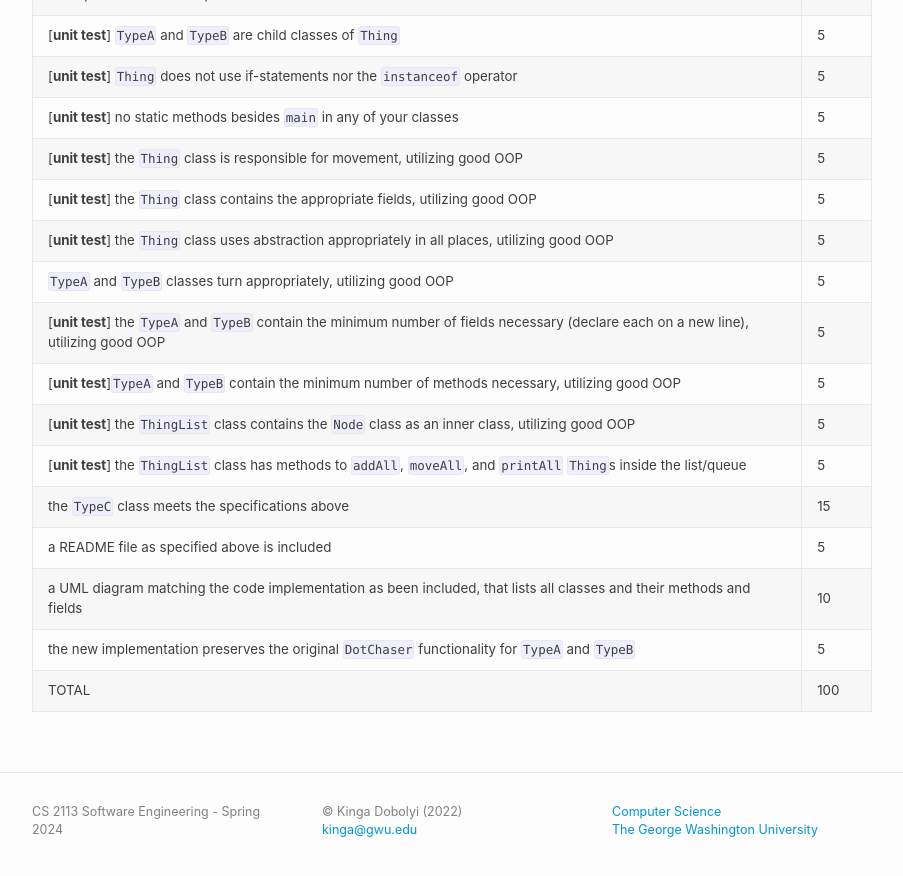
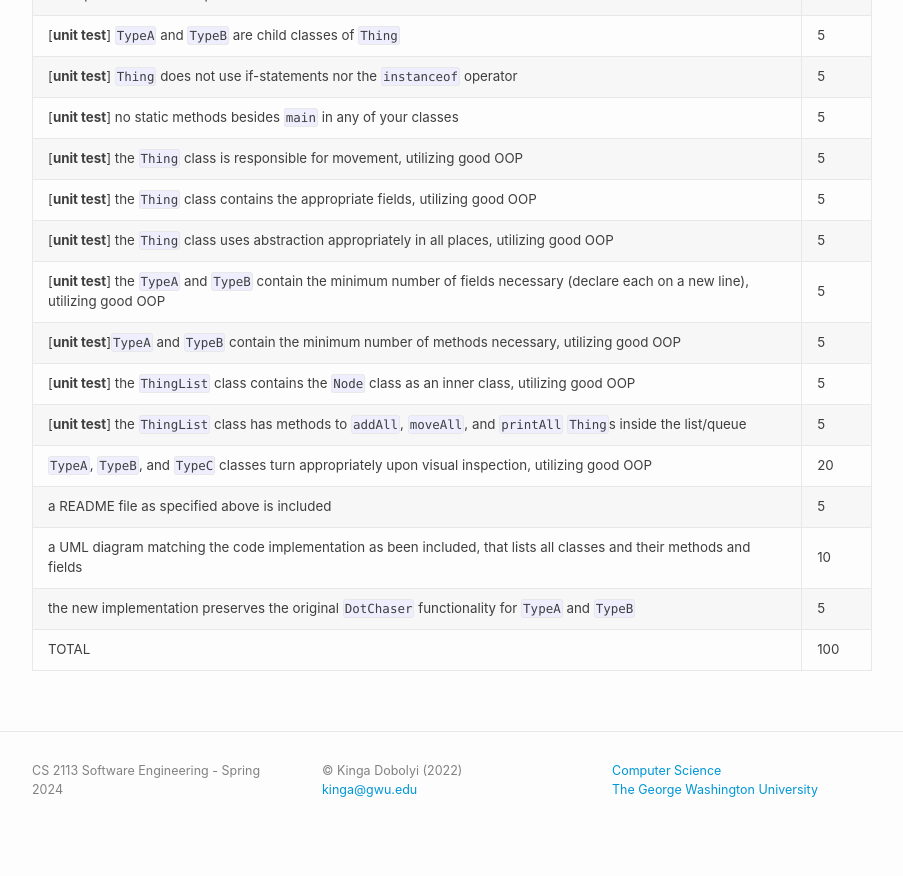
Before and after one commit to cs2113-f24/cs2113-f24.github.io, a Jekyll site: the page built from labs/02-poly.md, in a window 1280 px wide and 900 px high, scrolled down 4117 px. Shown: the top 876 px of the window, without its empty margins (188-1091 px from the left). Built offline with Jekyll 4.4.1, drawn with Linux system fonts in a browser that asks for light colours.

Commit message:
spring update

```diff
--- a/labs/02-poly.md
+++ b/labs/02-poly.md
@@ -162,12 +162,11 @@ Use git, as discussed in lab zero, to submit your work in a repo called `gituser
 |[**unit test**] the `Thing` class is responsible for movement, utilizing good OOP | 5 |
 |[**unit test**] the `Thing` class contains the appropriate fields, utilizing good OOP | 5 |
 |[**unit test**] the `Thing` class uses abstraction appropriately in all places, utilizing good OOP | 5 |
-|`TypeA` and `TypeB` classes turn appropriately, utilizing good OOP | 5 |
 |[**unit test**] the `TypeA` and `TypeB` contain the minimum number of fields necessary (declare each on a new line), utilizing good OOP | 5 |
 |[**unit test**]`TypeA` and `TypeB` contain the minimum number of methods necessary, utilizing good OOP | 5 |
 |[**unit test**] the `ThingList` class contains the `Node` class as an inner class, utilizing good OOP | 5 |
 |[**unit test**] the `ThingList` class has methods to `addAll`, `moveAll`, and `printAll` `Thing`s inside the list/queue | 5 |
-|the `TypeC` class meets the specifications above | 15 |
+|`TypeA`, `TypeB`, and `TypeC` classes turn appropriately upon visual inspection, utilizing good OOP | 20 |
 |a README file as specified above is included | 5 |
 |a UML diagram matching the code implementation as been included, that lists all classes and their methods and fields | 10 |
 |the new implementation preserves the original `DotChaser` functionality for `TypeA` and `TypeB` | 5 |
```
